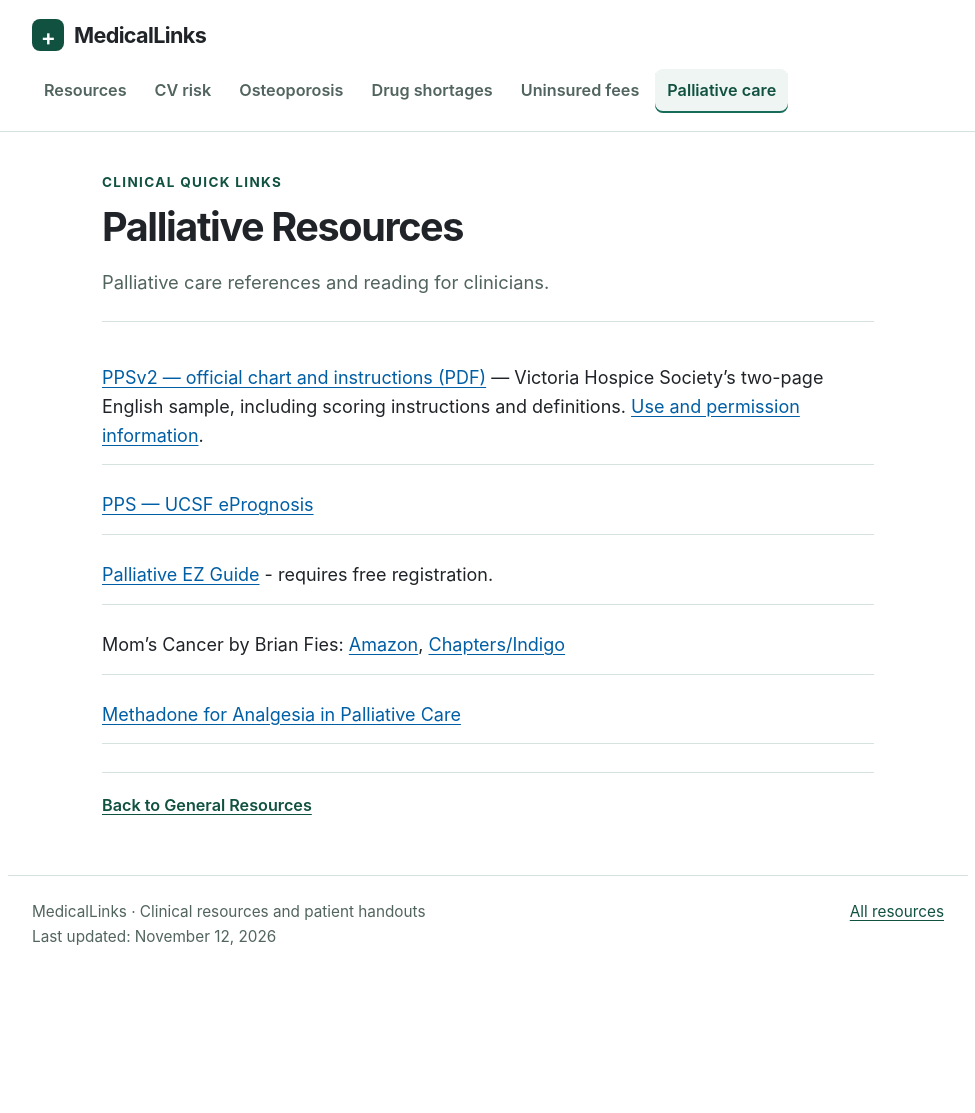
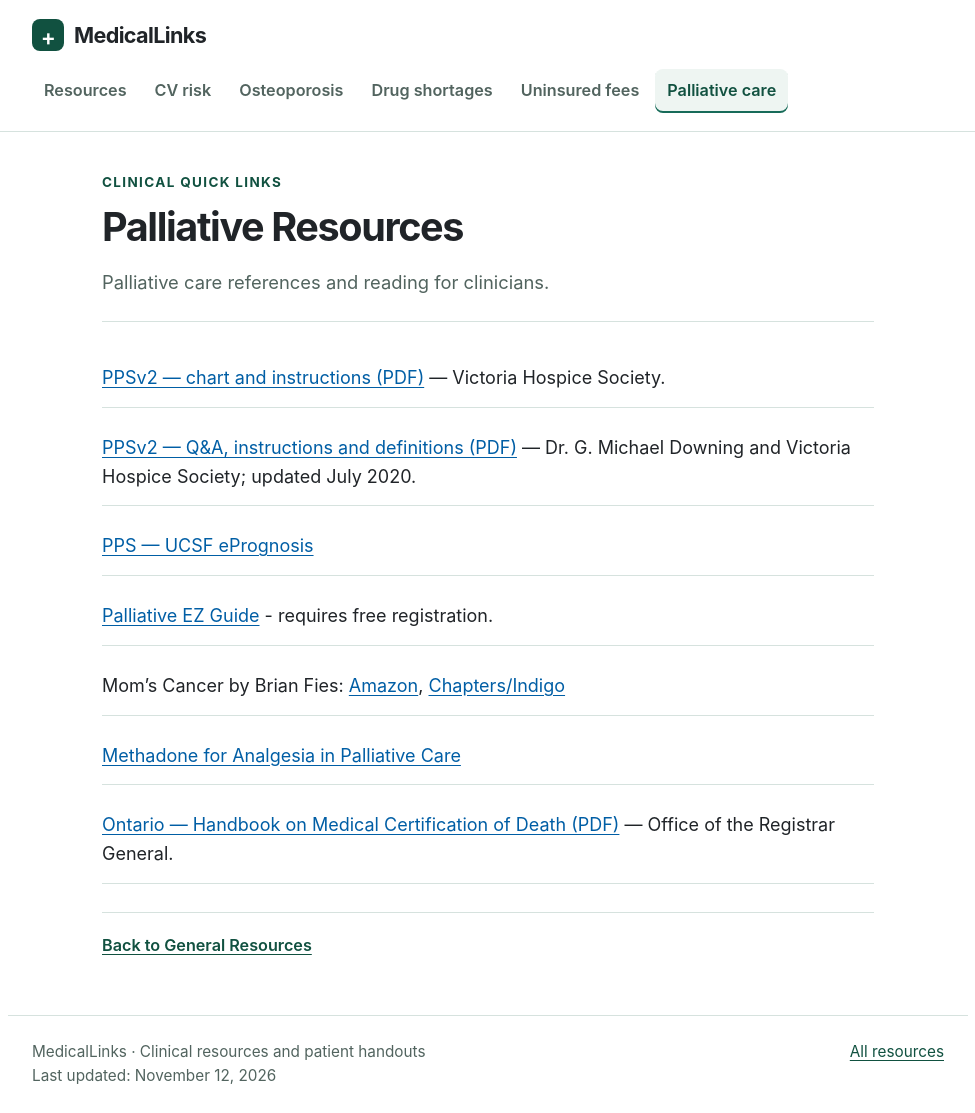
Before and after one commit to medicalchange/med-info, a Jekyll site: the page built from site/palliative-resources.md, in a window 1280 px wide. Shown: the whole page, without its empty margins (152-1127 px from the left). Built offline with Jekyll 4.4.1, drawn with Linux system fonts in a browser that asks for light colours; before the commit the page ends 973 px from its top, so only the background shows below that.

Commit message:
Host supplied PPS PDFs and Ontario death certification handbook

```diff
--- a/site/palliative-resources.md
+++ b/site/palliative-resources.md
@@ -8,8 +8,10 @@
 back_label: Back to General Resources
 ---
 
-- [PPSv2 — official chart and instructions (PDF)](https://victoriahospice.org/wp-content/uploads/2019/12/PPSv2-English-Sample.pdf) — Victoria Hospice Society's two-page English sample, including scoring instructions and definitions. [Use and permission information](https://victoriahospice.org/how-we-can-help/clinical-tools/).
+- [PPSv2 — chart and instructions (PDF)]({{ '/assets/pdfs/ppsv2.pdf' | relative_url }}) — Victoria Hospice Society.
+- [PPSv2 — Q&A, instructions and definitions (PDF)]({{ '/assets/pdfs/ppsv2-qa-instructions-definitions-2020.pdf' | relative_url }}) — Dr. G. Michael Downing and Victoria Hospice Society; updated July 2020.
 - [PPS — UCSF ePrognosis](https://eprognosis.ucsf.edu/pps.php)
 - [Palliative EZ Guide](https://palliativeezguide.ca/) - requires free registration.
 - Mom's Cancer by Brian Fies: [Amazon](http://www.amazon.com/gp/product/0810971070?tag=abramsbook03a-20), [Chapters/Indigo](https://www.chapters.indigo.ca/en-ca/books/moms-cancer/9780810971073-item.html)
 - [Methadone for Analgesia in Palliative Care](https://www.virtualhospice.ca/learninghub)
+- [Ontario — Handbook on Medical Certification of Death (PDF)]({{ '/assets/pdfs/ontario-medical-certification-of-death-handbook.pdf' | relative_url }}) — Office of the Registrar General.
```
Also changed, not shown: 3 other files.
